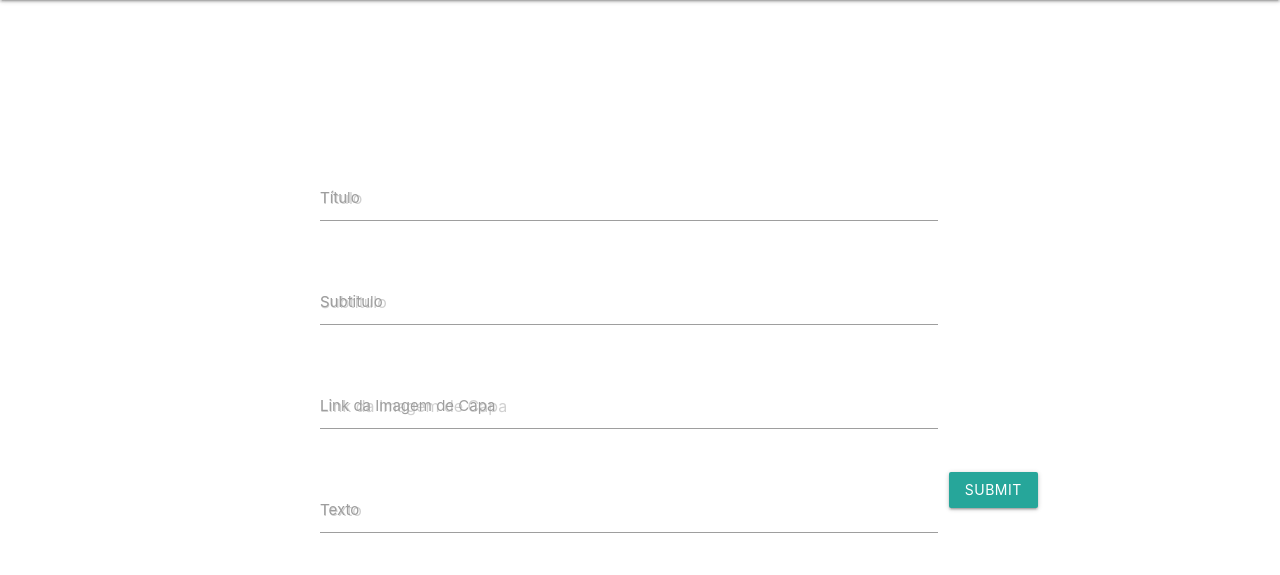
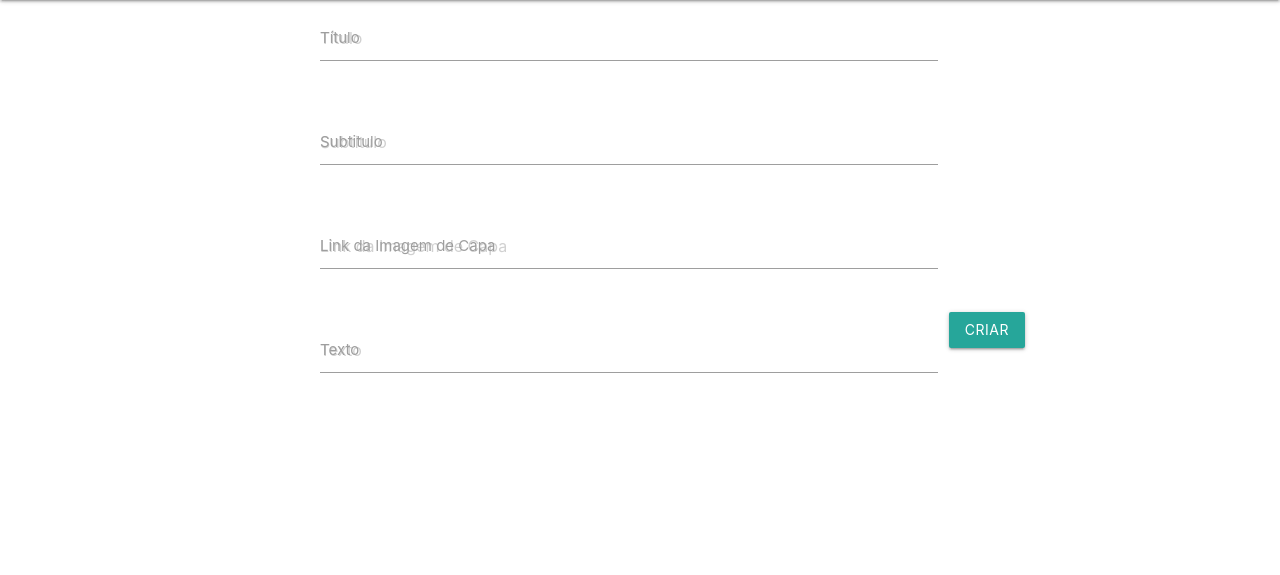
Before and after one commit to DyogoBendo/atividade-flask, a Flask app: page /notice/create in a window 1280 px wide; the page is wider, and only the part inside the window is pictured. Shown: the part 64-639 px from the top of that part. Run offline with Flask 2, Linux system fonts and the light colour scheme; the visitor is signed in with stand-in values (Sample User, id 1); data comes from the database, SQL or seed files in the repository.

Commit message:
tchuribi

```diff
--- a/static/styles/create_notice.css
+++ b/static/styles/create_notice.css
@@ -2,7 +2,6 @@
     display: flex;
     justify-content: center;
     align-items: center;
-    margin-top: 20vh;
 }
 
 .form{
--- a/templates/create_notice.html
+++ b/templates/create_notice.html
@@ -61,7 +61,10 @@
                 </div>
             <input id="idUser" type="hidden" name="idUser" value="{{user.username}}">
 
-            <input class="btn waves-effect waves-light" type="submit" value="Submit">
+            <div class="row">
+                <input class="btn waves-effect waves-light" type="submit" value="Criar">
+            </div>
+
         </div>
     </form>
     </div>
--- a/templates/login.html
+++ b/templates/login.html
@@ -35,7 +35,9 @@
                     <label for="password">Senha</label>
                 </div>
             </div>
-            <input class="btn waves-effect waves-light" type="submit" value="Submit">
+            <div class="row">
+                <input class="btn waves-effect waves-light" type="submit" value="Entrar">
+            </div>
         </div>
     </form>
     </div>
```
